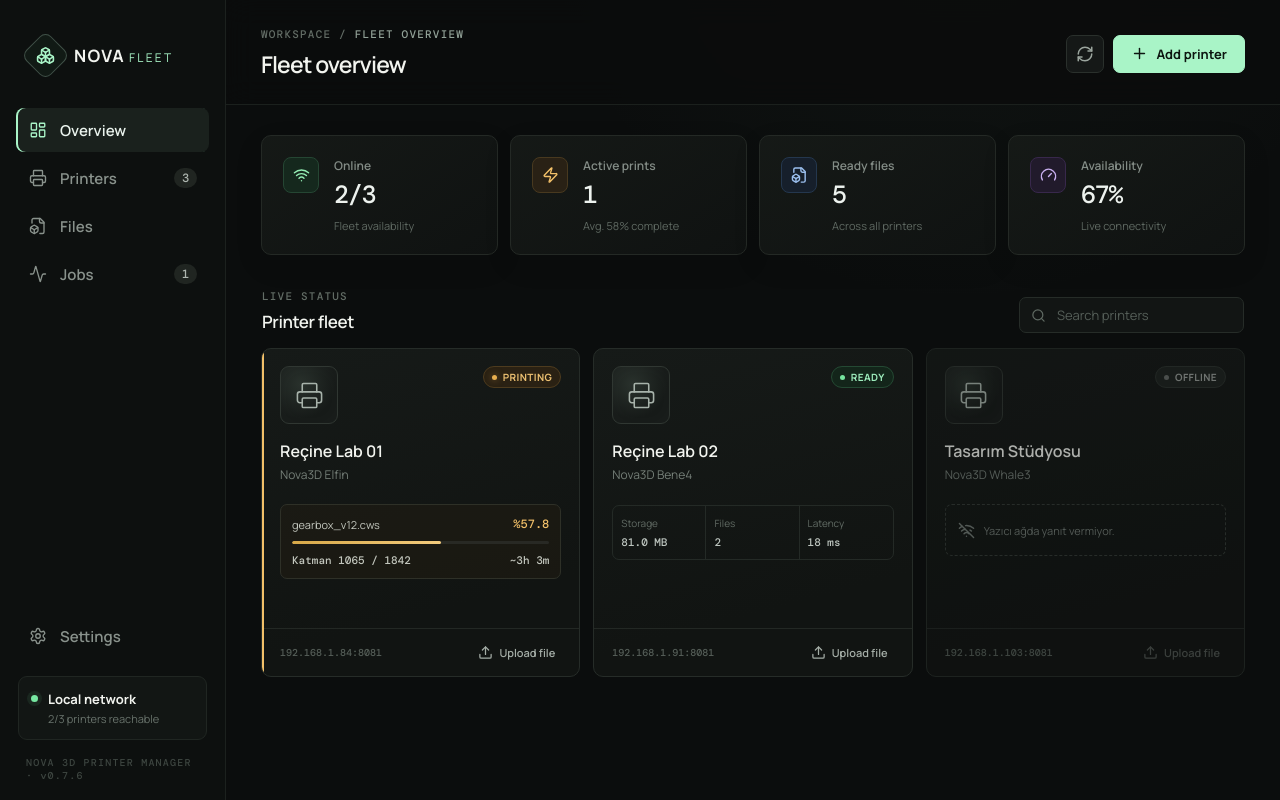
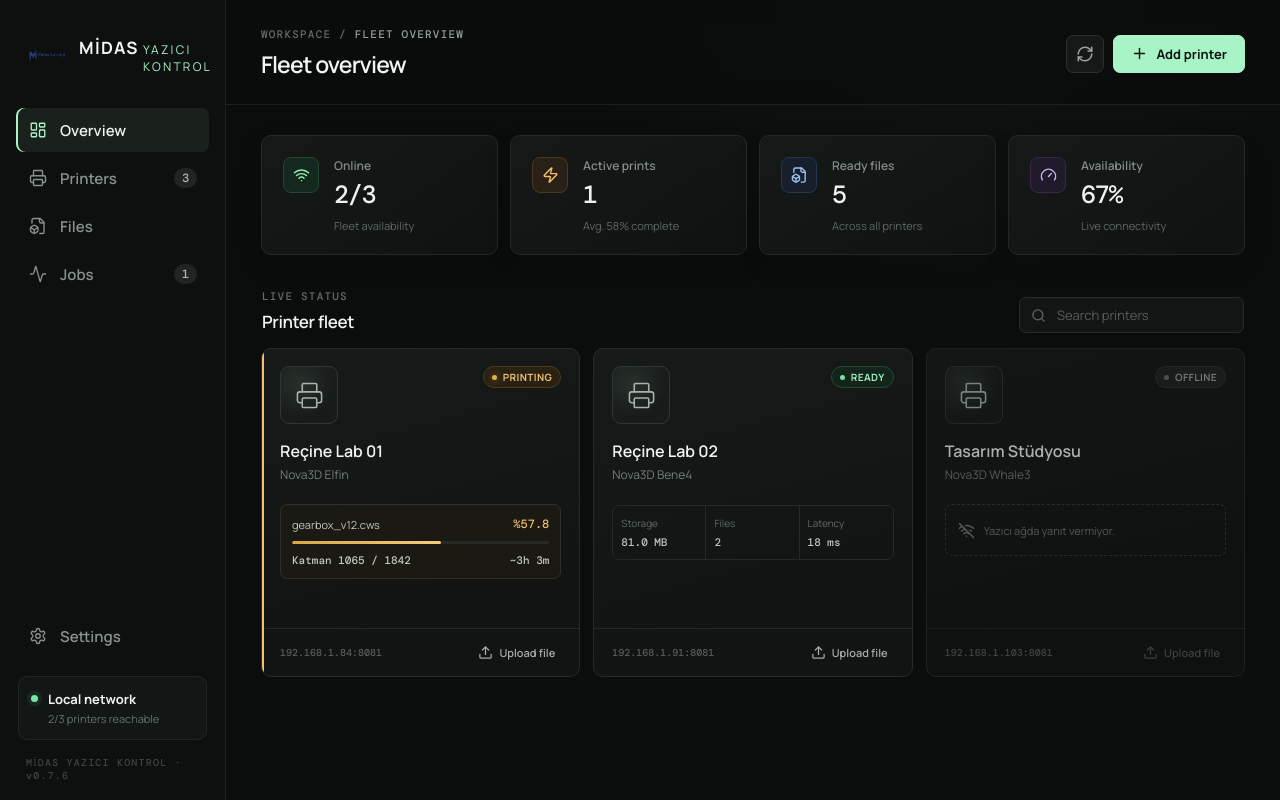
Before and after one commit to Teknoist/Midas-Yazici-Kontrol, a React (Vite) app: page / in a window 1280 px wide. Built offline with nearby package versions, Linux system fonts and the light colour scheme; what @capacitor/core would draw is missing.

Commit message:
chore: rebrand to Midas Yazıcı Kontrol

```diff
--- a/src/App.tsx
+++ b/src/App.tsx
@@ -284,13 +284,11 @@ function App() {
     <div className="app-shell">
       <aside className="sidebar">
         <div className="brand">
-          <div className="brand-mark">
-            <Boxes size={19} />
-          </div>
-          <div>
-            <strong>NOVA</strong>
-            <span>FLEET</span>
-          </div>
+          <img src="/logo.png" alt="Midas Logo" style={{ width: '40px', height: '40px', objectFit: 'contain' }} />
+            <div>
+              <strong>MİDAS</strong>
+              <span>YAZICI KONTROL</span>
+            </div>
         </div>
         <nav>
           <NavItem
@@ -339,7 +337,7 @@ function App() {
             </small>
           </div>
         </div>
-        <div className="sidebar-version">NOVA 3D PRINTER MANAGER · v0.7.6</div>
+        <div className="sidebar-version">MİDAS YAZICI KONTROL · v0.7.6</div>
       </aside>
 
       <main className="main">
```
Also changed, not shown: 1 other file (tests, documents, lock files or other folders).
